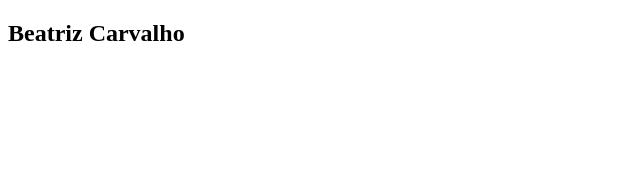
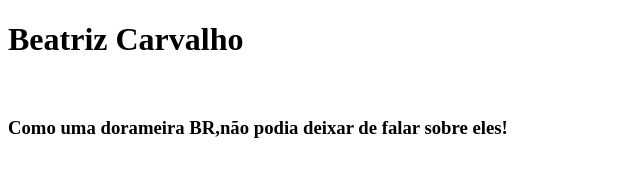
Before and after one commit to beatriz-coderhouse/projetofinal, a plain HTML site: page index.html in a window 1280 px wide. Shown: the whole page, without its empty margins (0-640 px from the left). Drawn offline with Linux system fonts and the light colour scheme.

Commit message:
inclusão dos textos iniciais

```diff
--- a/index.html
+++ b/index.html
@@ -6,8 +6,12 @@
     <title>Curso HTML e CSS</title>
 </head>
 <body>
-    <h2>Beatriz Carvalho</h2>
+    <h1>Beatriz Carvalho</h1>
+    <br>
     <h>
+       <h3><n> Como uma dorameira BR,não podia deixar de falar sobre eles!</n> </h3>
+
+
 
 </body>
 </html>
```
